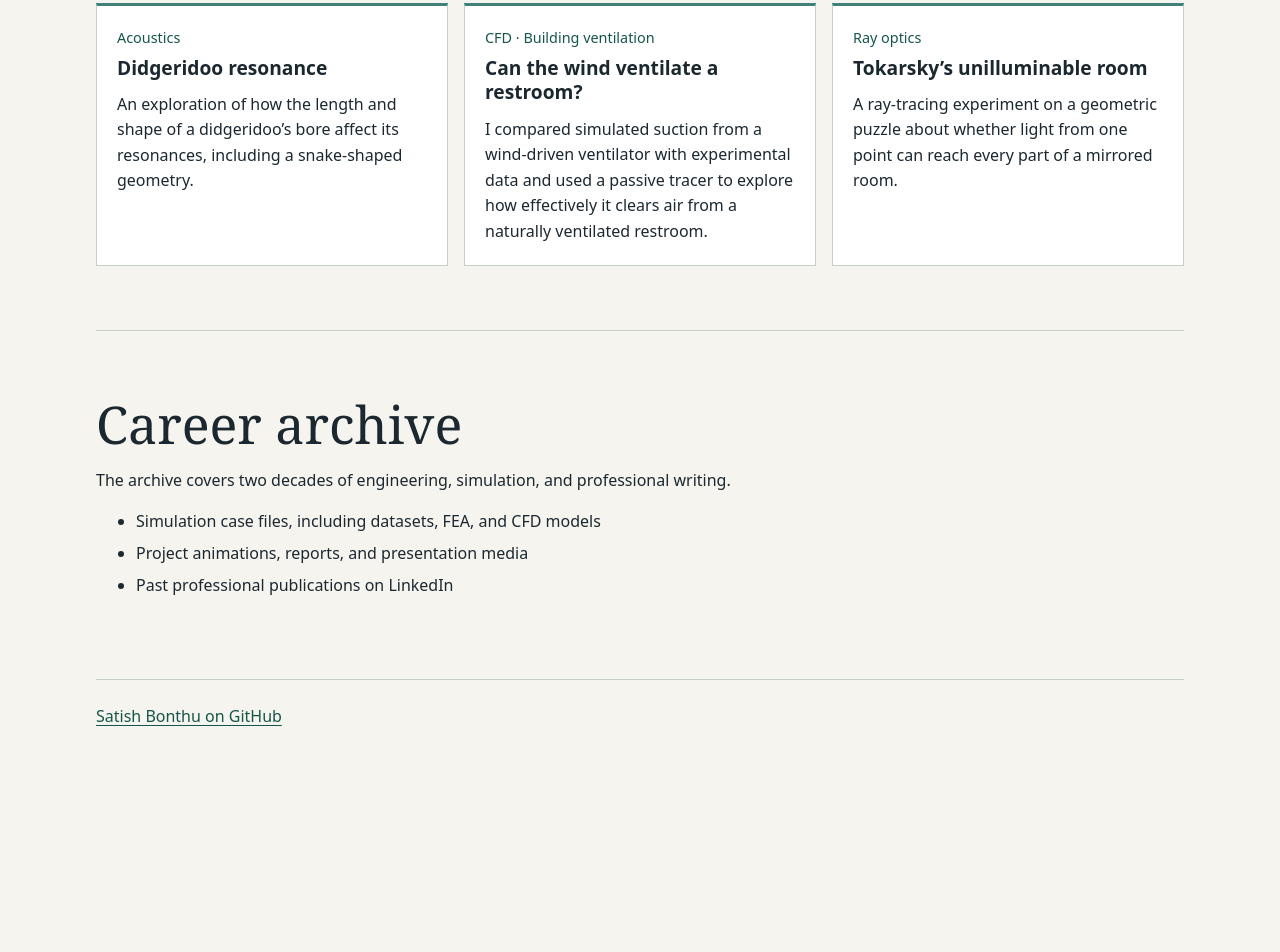
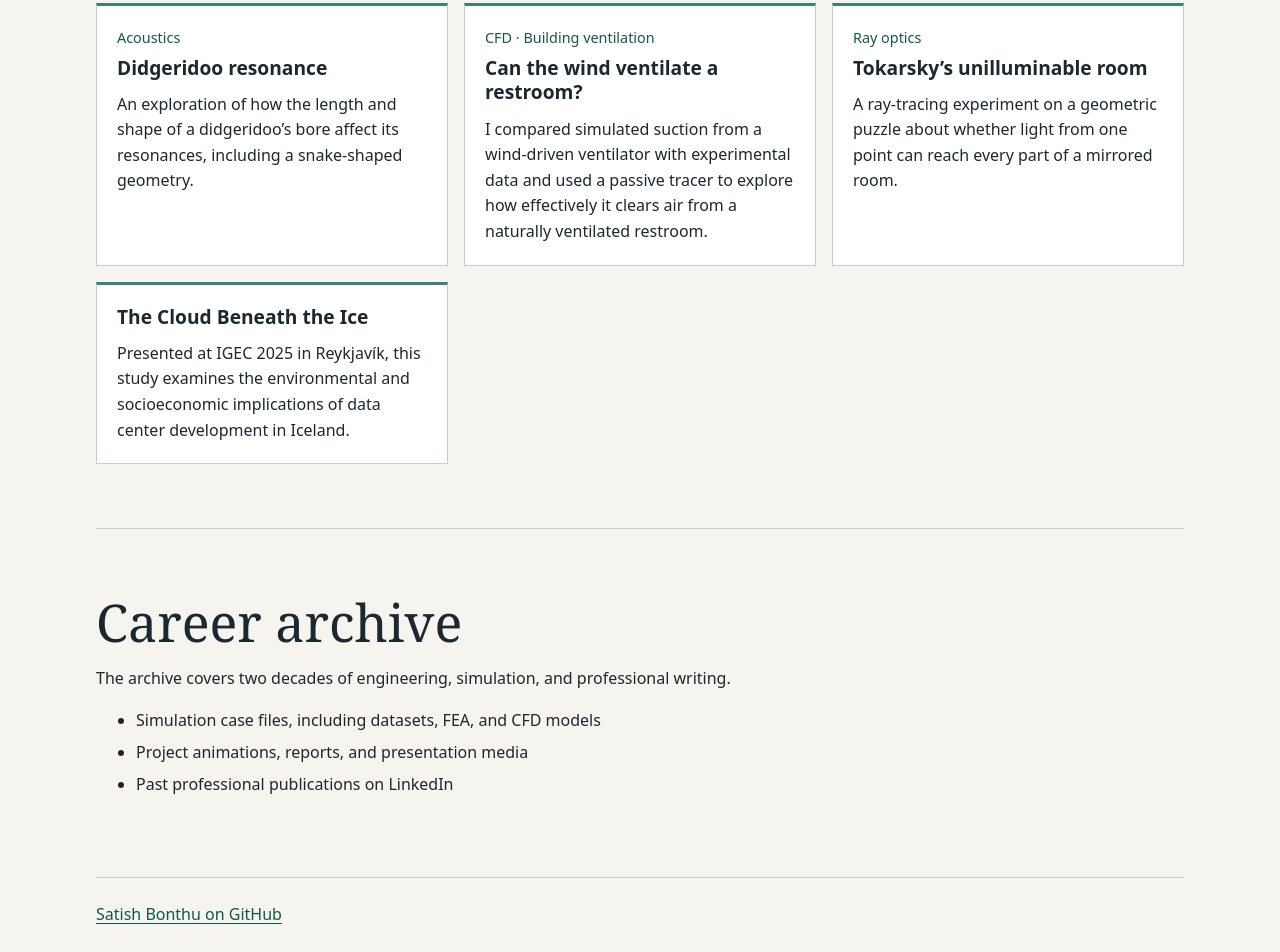
Before and after one commit to Satish-Bonthu/satish-bonthu.github.io, a plain HTML site: page index.html in a window 1280 px wide. Shown: the part 2052-3004 px from the top of the page. Before the commit the page ends 2806 px from the top, so only its background shows below. Drawn offline with Linux system fonts and the light colour scheme.

Commit message:
Retain the Iceland data center project in the portfolio

```diff
--- a/index.html
+++ b/index.html
@@ -117,6 +117,10 @@
           <h3>Tokarsky’s unilluminable room</h3>
           <p>A ray-tracing experiment on a geometric puzzle about whether light from one point can reach every part of a mirrored room.</p>
         </article>
+        <article>
+          <h3>The Cloud Beneath the Ice</h3>
+          <p>Presented at IGEC 2025 in Reykjavík, this study examines the environmental and socioeconomic implications of data center development in Iceland.</p>
+        </article>
       </div>
     </section>
 
```
